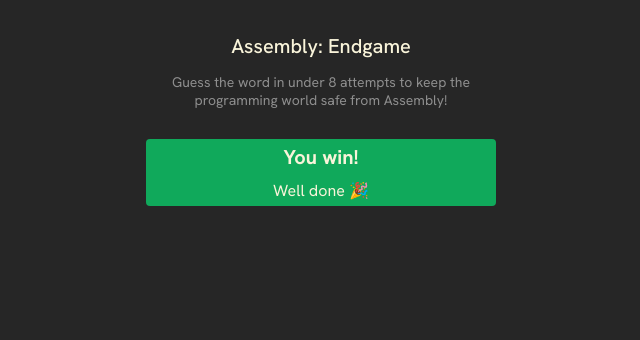
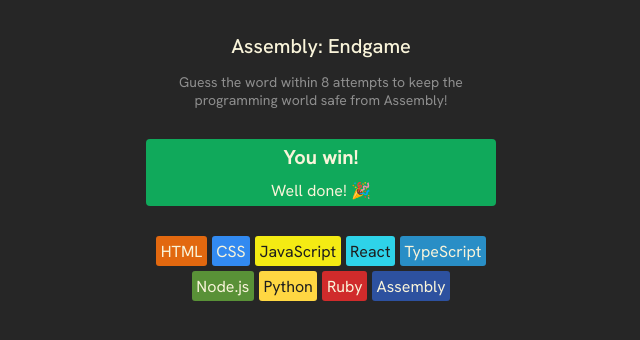
Before and after one commit to shivambhosale13/React-Projects, a React (Vite) app in the folder Assembly-Endgame/: page / in a window 1280 px wide. Shown: the top 340 px of the page, without its empty margins (319-959 px from the left). Built offline with nearby package versions, Linux system fonts and the light colour scheme.

Commit message:
feat: implement language chips display and enhance game status section

```diff
--- /dev/null
+++ b/Assembly-Endgame/languages.js
@@ -0,0 +1,47 @@
+export const languages = [
+    {
+        name: "HTML",
+        backgroundColor: "#E2680F",
+        color: "#F9F4DA",
+    },
+    {
+        name: "CSS",
+        backgroundColor: "#328AF1",
+        color: "#F9F4DA",
+    },
+    {
+        name: "JavaScript",
+        backgroundColor: "#F4EB13",
+        color: "#1E1E1E",
+    },
+    {
+        name: "React",
+        backgroundColor: "#2ED3E9",
+        color: "#1E1E1E",
+    },
+    {
+        name: "TypeScript",
+        backgroundColor: "#298EC6",
+        color: "#F9F4DA",
+    },
+    {
+        name: "Node.js",
+        backgroundColor: "#599137",
+        color: "#F9F4DA",
+    },
+    {
+        name: "Python",
+        backgroundColor: "#FFD742",
+        color: "#1E1E1E",
+    },
+    {
+        name: "Ruby",
+        backgroundColor: "#D02B2B",
+        color: "#F9F4DA",
+    },
+    {
+        name: "Assembly",
+        backgroundColor: "#2D519F",
+        color: "#F9F4DA",
+    },
+]
--- a/Assembly-Endgame/src/App.jsx
+++ b/Assembly-Endgame/src/App.jsx
@@ -1,24 +1,37 @@
 import React from "react"
+import { languages } from "../languages"
+import Language from "./language"
 
-/**
- * Goal: Build out the main parts of our app
- *
- * Challenge: Build a status section below the header.
- * For now, you can just hard-code in the styles for
- * a winning game, and we'll make it more dynamic
- * later.
- */
+export default function AssemblyEndgame() {
 
-export default function Hangman() {
+    const languageElements = languages.map(lang => {
+        const styles = {
+            backgroundColor: lang.backgroundColor,
+            color: lang.color
+        }
+        return (
+            <span
+                className="chip"
+                style={styles}
+                key={lang.name}
+            >
+                {lang.name}
+            </span>
+        )
+    })
     return (
         <main>
             <header>
-              <h1>Assembly: Endgame</h1>
-              <p>Guess the word in under 8 attempts to keep the programming world safe from Assembly!</p>
+                <h1>Assembly: Endgame</h1>
+                <p>Guess the word within 8 attempts to keep the
+                programming world safe from Assembly!</p>
             </header>
             <section className="game-status">
-              <h2>You win!</h2>
-              <p>Well done 🎉</p>
+                <h2>You win!</h2>
+                <p>Well done! 🎉</p>
+            </section>
+            <section className="language-chips">
+                {languageElements}
             </section>
         </main>
     )
--- a/Assembly-Endgame/src/index.css
+++ b/Assembly-Endgame/src/index.css
@@ -44,3 +44,17 @@
     font-size: 1.25rem;
     margin: 5px
 }
+
+
+section.language-chips {
+    display: flex;
+    flex-wrap: wrap;
+    gap: 5px;
+    justify-content: center;
+    max-width: 350px;
+}
+
+span.chip {
+    border-radius: 3px;
+    padding: 4.5px;
+}
--- /dev/null
+++ b/Assembly-Endgame/src/language.jsx
@@ -0,0 +1,9 @@
+export default function language(props){
+  const style = {
+    backgroundColor : props.backgroundColor,
+    color : props.color,
+  }
+  return(
+    <span style={style}>{props.name}</span>
+  )
+}
```
